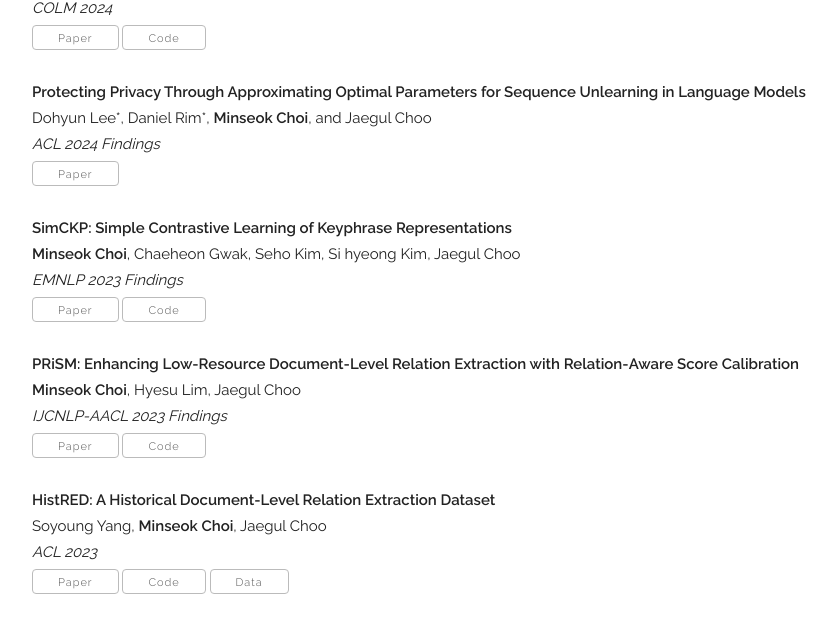
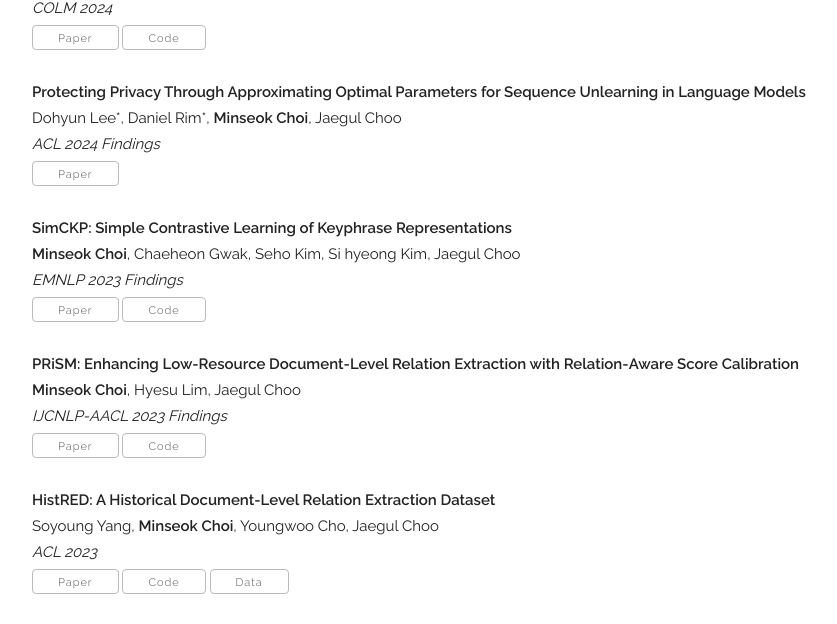
Before and after one commit to brightjade/brightjade.github.io, a Jekyll site: the page built from index.html, in a window 1280 px wide and 900 px high, scrolled down 1307 px. Shown: the part 151-775 px from the top of the window, without its empty margins (208-1045 px from the left). Built offline with Jekyll 4.4.1, drawn with Linux system fonts in a browser that asks for light colours; nearby versions of some CDN libraries; some web fonts are replaced.

Commit message:
fix typos

```diff
--- a/_data/publications.yaml
+++ b/_data/publications.yaml
@@ -22,7 +22,7 @@
     selected: y
 
   - title: "Protecting Privacy Through Approximating Optimal Parameters for Sequence Unlearning in Language Models"
-    authors: "Dohyun Lee*, Daniel Rim*, <b>Minseok Choi</b>, and Jaegul Choo"
+    authors: "Dohyun Lee*, Daniel Rim*, <b>Minseok Choi</b>, Jaegul Choo"
     venue: "ACL 2024 Findings"
     paper_pdf: "https://arxiv.org/abs/2406.14091"
     selected: y
@@ -42,7 +42,7 @@
     selected: y
 
   - title: "HistRED: A Historical Document-Level Relation Extraction Dataset"
-    authors: "Soyoung Yang, <b>Minseok Choi</b>, Jaegul Choo"
+    authors: "Soyoung Yang, <b>Minseok Choi</b>, Youngwoo Cho, Jaegul Choo"
     venue: "ACL 2023"
     paper_pdf: "https://aclanthology.org/2023.acl-long.180/"
     code: "https://github.com/dudrrm/HistRED"
```
